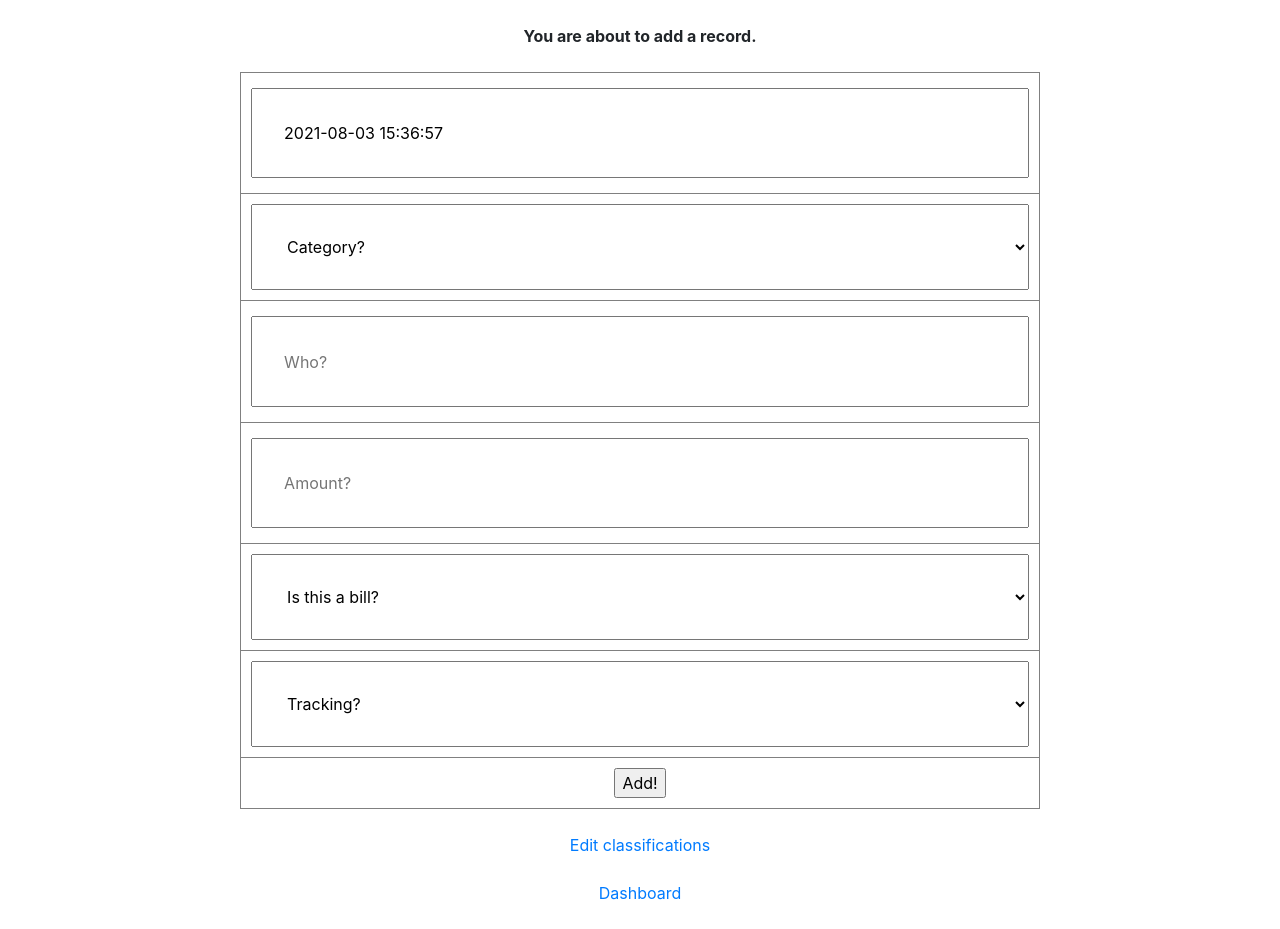
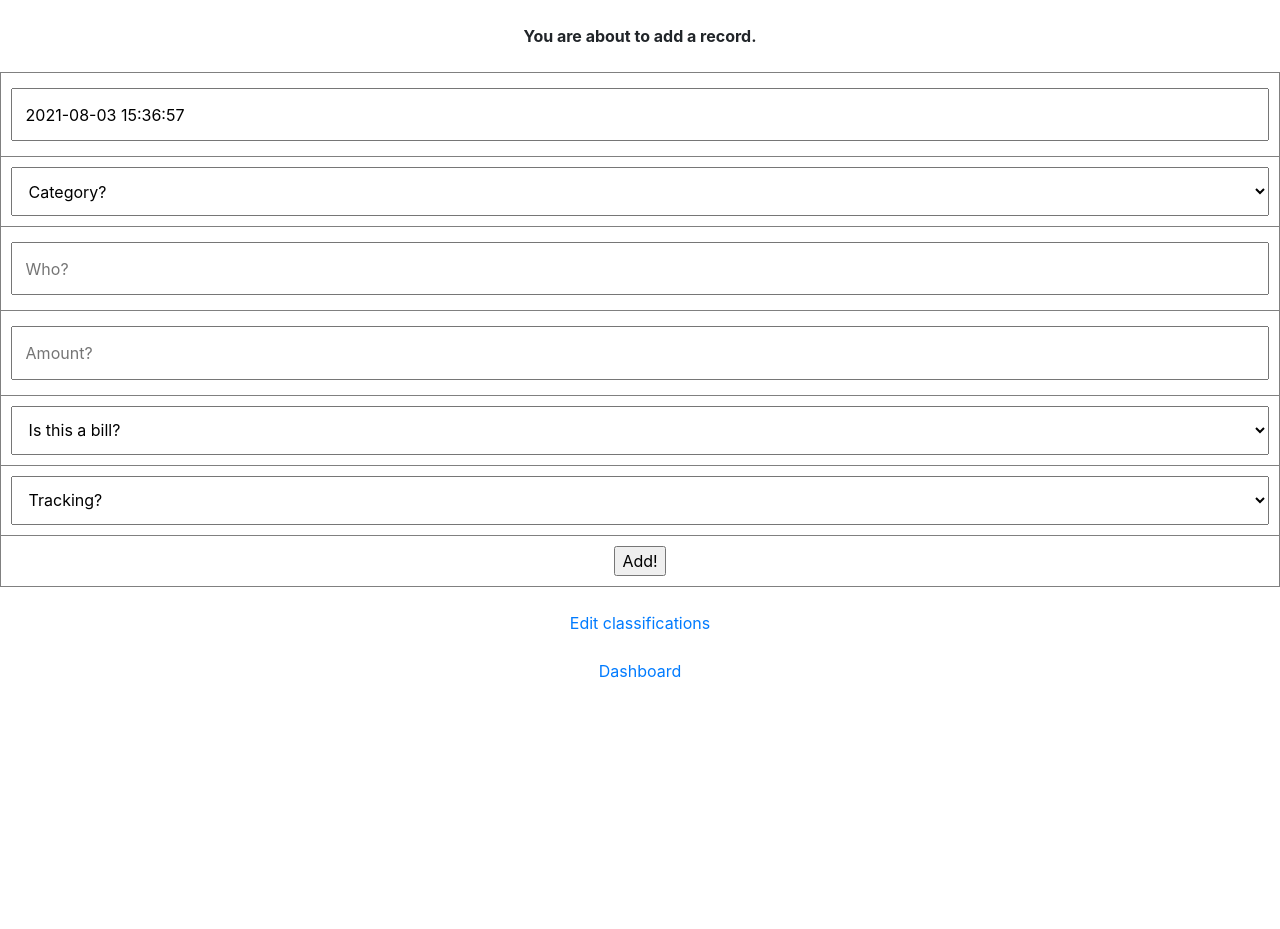
Before and after one commit to oMNiVoiDZeRo/expendor, a PHP site: page /add/ in a window 1280 px wide. After the commit the page ends 678 px from the top, so only its background shows below. Run offline with PHP 8.4, Linux system fonts and the light colour scheme; a user stored in the database is signed in; data comes from the database, SQL or seed files in the repository.

Commit message:
Aesthetics

```diff
--- a/style.css
+++ b/style.css
@@ -4,13 +4,12 @@ body {
 }
 
 table {
-	max-width: 50%;
-	min-width: 800px;
+	 width: 100%;
 	text-align: center;
 }
 
 hr {
-	width: 800px;
+	width: 100%;
 }
 
 input[type=checkbox]{
@@ -22,7 +21,7 @@ input[type=text], input[type=password], select, select option {
 	box-sizing: border-box;
 	width: 100%;
 	margin: 5px 0;
-	padding: 4%;
+	padding: 1%;
 	text-align: left;
 }
 
```
Also changed, not shown: index.php (+9 -8 lines).
